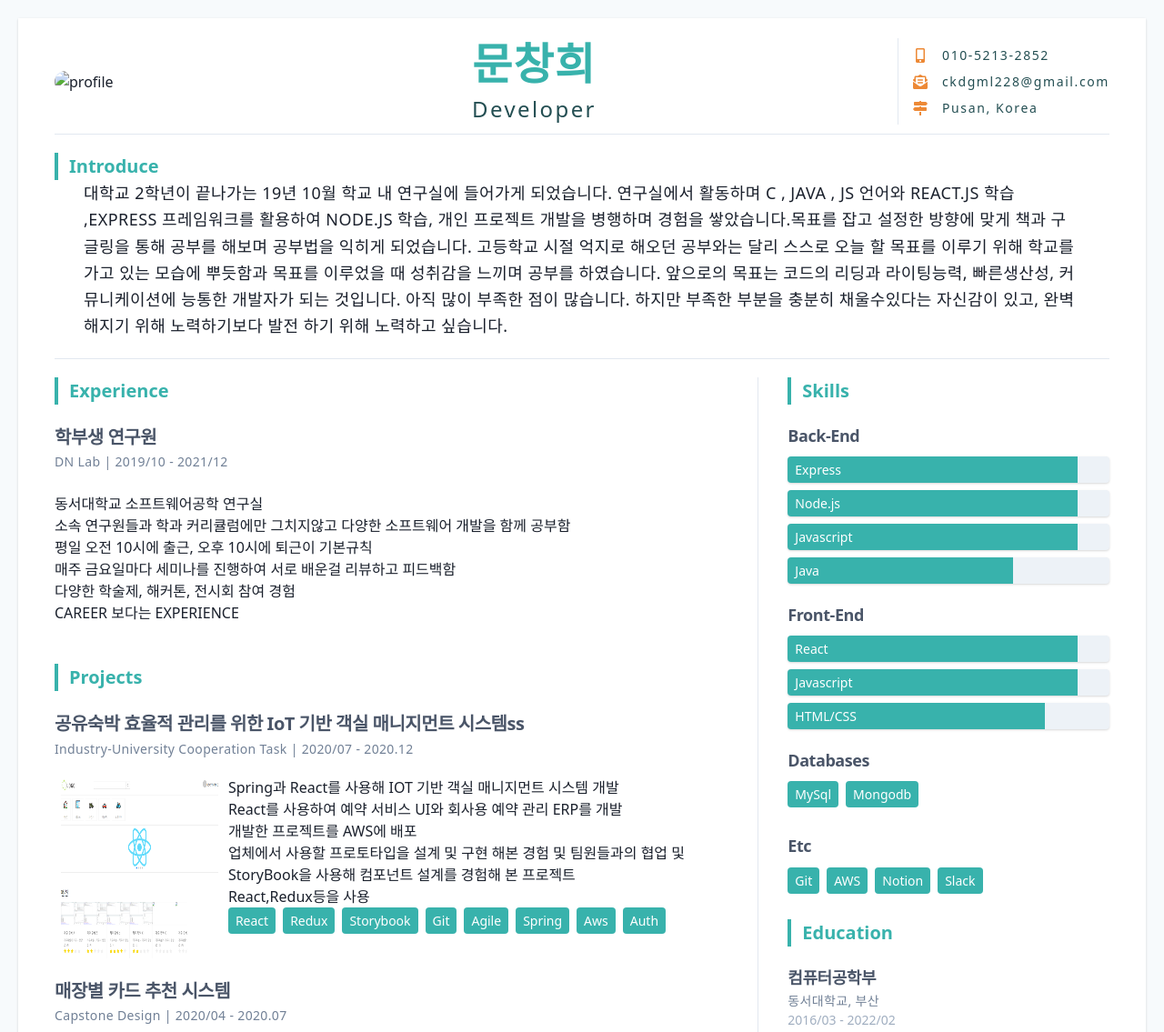
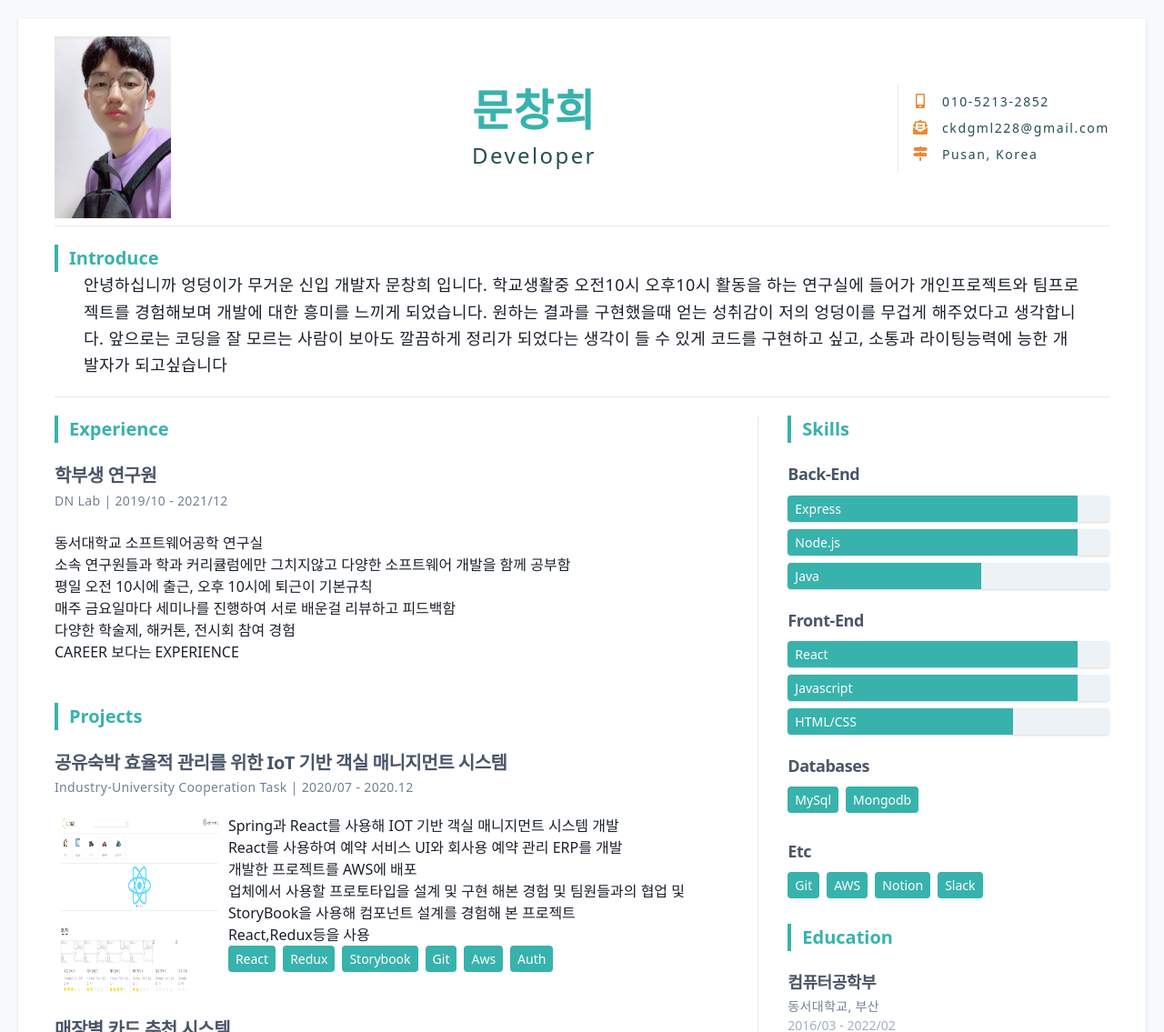
Before and after one commit to moonchanghee/changportfolio, a Gatsby site: page / in a window 1280 px wide. Shown: the top 1135 px of the page at 91% size. Built offline with nearby package versions, Linux system fonts and the light colour scheme; Gatsby itself is replaced by a stand-in of ours.

Commit message:
add profile

```diff
--- a/data/profile.json
+++ b/data/profile.json
@@ -18,12 +18,8 @@
           "percent":"90"
         },
         {
-          "name": "Javascript",
-          "percent": 90
-        },
-        {
           "name": "Java",
-          "percent": 70
+          "percent": 60
         }
       ]
     },
@@ -41,7 +37,7 @@
         },
         {
           "name":"HTML/CSS",
-          "percent":"80"
+          "percent":"70"
         }
       ]
     },
@@ -76,7 +72,7 @@
       ]
     }
   ],
-  "summary": "대학교 2학년이 끝나가는 19년 10월 학교 내 연구실에 들어가게 되었습니다. 연구실에서 활동하며 C , JAVA , JS 언어와 REACT.JS 학습 ,EXPRESS 프레임워크를 활용하여 NODE.JS 학습, 개인 프로젝트 개발을 병행하며 경험을 쌓았습니다.목표를 잡고 설정한 방향에 맞게 책과 구글링을 통해 공부를 해보며 공부법을 익히게 되었습니다. 고등학교 시절 억지로 해오던 공부와는 달리 스스로 오늘 할 목표를 이루기 위해 학교를 가고 있는 모습에 뿌듯함과 목표를 이루었을 때 성취감을 느끼며 공부를 하였습니다. 앞으로의 목표는 코드의 리딩과 라이팅능력, 빠른생산성, 커뮤니케이션에 능통한 개발자가 되는 것입니다. 아직 많이 부족한 점이 많습니다. 하지만 부족한 부분을 충분히 채울수있다는 자신감이 있고, 완벽해지기 위해 노력하기보다 발전 하기 위해 노력하고 싶습니다.",
+  "summary": "안녕하십니까 엉덩이가 무거운 신입 개발자 문창희 입니다. 학교생활중 오전10시 오후10시 활동을 하는 연구실에 들어가 개인프로젝트와 팀프로젝트를 경험해보며 개발에 대한 흥미를 느끼게 되었습니다. 원하는 결과를 구현했을때 얻는 성취감이 저의 엉덩이를 무겁게 해주었다고 생각합니다. 앞으로는 코딩을 잘 모르는 사람이 보아도 깔끔하게 정리가 되었다는 생각이 들 수 있게 코드를 구현하고 싶고, 소통과 라이팅능력에 능한 개발자가 되고싶습니다",
   "education": [
     {
       "institution": "동서대학교, 부산",
@@ -116,7 +112,7 @@
   "role": "   Developer",
   "projects": [
     {
-      "name": "공유숙박 효율적 관리를 위한 IoT 기반  객실 매니지먼트 시스템ss",
+      "name": "공유숙박 효율적 관리를 위한 IoT 기반  객실 매니지먼트 시스템",
       "start":"2020/07",
       "end":"2020.12",
       "img":"iot",
@@ -138,7 +134,7 @@
           "text":"React,Redux등을 사용"
         }
       ],
-      "tag":[{"name":"React"},{"name":"Redux"},{"name":"Storybook"},{"name":"Git"},{"name":"Agile"},{"name":"Spring"},{"name":"Aws"},{"name":"Auth"}],
+      "tag":[{"name":"React"},{"name":"Redux"},{"name":"Storybook"},{"name":"Git"},{"name":"Aws"},{"name":"Auth"}],
       "link": "https://github.com/DN-2020/fe/tree/develop"
     },
     {
--- a/src/components/header.js
+++ b/src/components/header.js
@@ -5,8 +5,8 @@ const Header = ({ name, role, contacts }) => (
   <header className="border-b border-neutral-300 pb-2 md:flex items-center justify-between">
     <div>
       <img
-        className="rounded-full mx-auto w-32 lg:w-full xl:w-32"
-        // src="./profile.jpg"
+        className=" mx-auto w-32 lg:w-full xl:w-32"
+        src="./profile.png"
         alt="profile"
       />
     </div>
```
Also changed, not shown: static/profile.jpg (deleted), static/profile.png (added).
